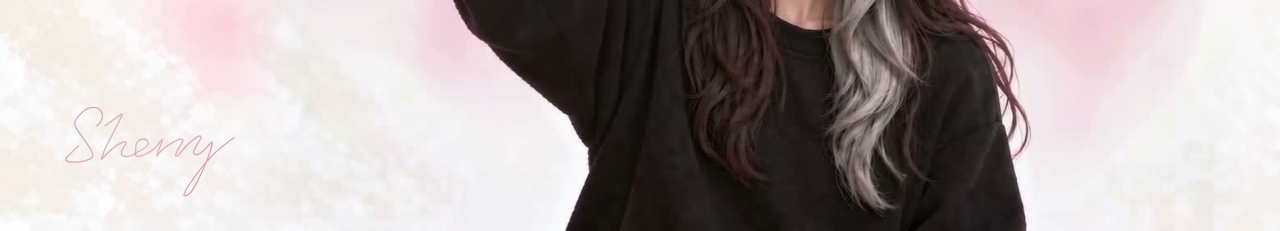
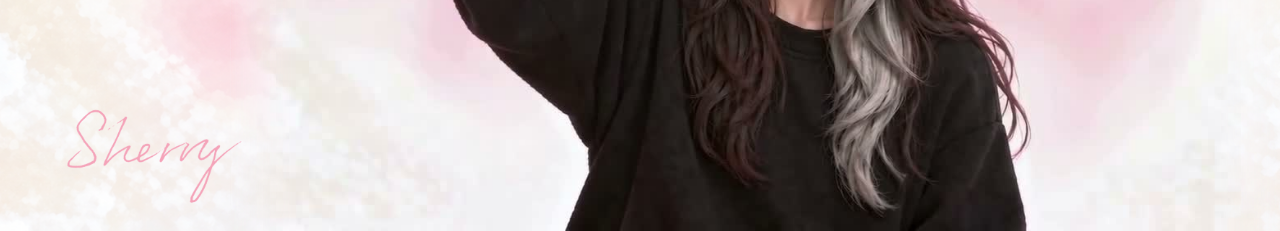
Before and after one commit to PaperY0/SherryWorld, a Next.js app in the folder site/: page / in a window 1280 px wide. Shown: the part 569-800 px from the top of the page. Built offline with nearby package versions, Linux system fonts and the light colour scheme.

Commit message:
Use Sherry's selected original signature

```diff
--- a/site/src/components/welcome/Welcome.tsx
+++ b/site/src/components/welcome/Welcome.tsx
@@ -175,9 +175,9 @@ export function Welcome({ onEnter }: { onEnter: () => void }) {
           }}>EXPLORE <span aria-hidden="true">↗</span></a>
         </div>
       </div>
-      {/* Authored vector lettering, independent of installed script fonts. */}
+      {/* Exact transparent signature selected by Sherry. */}
       {/* eslint-disable-next-line @next/next/no-img-element */}
-      <img className="welcome-signature" src="/images/sherry-signature.svg" width="340" height="135" alt="Sherry" />
+      <img className="welcome-signature" src="/images/sherry-signature-selected.png" width="1280" height="961" alt="Sherry" />
       {!ready && <div className="welcome-cue">
         <button type="button" onClick={() => {
           if (phase === 'blocked') { changePhase(requested.current ? 'gesture' : 'opening'); play(); }
--- a/site/src/components/welcome/welcome.css
+++ b/site/src/components/welcome/welcome.css
@@ -12,7 +12,7 @@ html[data-welcome=locked] .skip-link{display:none}
 .welcome-invitation h1{font-size:clamp(56px,6vw,96px);line-height:.92;letter-spacing:-.07em;font-weight:600;margin:23px 0 27px;background:linear-gradient(110deg,#e6b5c4 2%,#c37697 47%,#dc9db4 78%,#edc6d2);background-clip:text;-webkit-background-clip:text;color:transparent;-webkit-text-fill-color:transparent}
 .welcome-invitation .pill{min-width:154px;padding:17px 25px;font-size:10px;gap:28px;color:#805069;background:linear-gradient(135deg,rgba(255,255,255,.65),rgba(255,240,245,.22));border:1px solid rgba(255,255,255,.85);backdrop-filter:blur(18px) saturate(145%);-webkit-backdrop-filter:blur(18px) saturate(145%);box-shadow:inset 0 1px 0 rgba(255,255,255,.9),inset 0 -1px 0 rgba(224,173,190,.2),0 8px 28px rgba(154,98,121,.1);transition:transform .3s,box-shadow .3s,background .3s}
 .welcome-invitation .pill:hover{background:linear-gradient(135deg,rgba(255,255,255,.8),rgba(255,235,242,.42));box-shadow:inset 0 1px 0 #fff,0 12px 32px rgba(154,98,121,.16);transform:translateY(-3px)}
-.welcome-signature{position:absolute;left:4.7%;bottom:3.5%;width:clamp(130px,14vw,200px);height:auto;opacity:.86;pointer-events:none;transition:opacity .48s}
+.welcome-signature{position:absolute;left:3%;bottom:-1.5%;width:clamp(168px,18vw,260px);height:auto;opacity:1;pointer-events:none;transition:opacity .48s}
 .welcome-stage.is-entering .welcome-signature{opacity:0}
 .welcome-cue{position:absolute;bottom:27px;left:50%;transform:translateX(-50%);text-align:center;white-space:nowrap}
 .welcome-cue button{background:none;border:0;padding:12px 20px 0;display:flex;align-items:center;flex-direction:column;gap:12px;font-size:10px;letter-spacing:.18em;color:#716a70}
@@ -23,5 +23,5 @@ html[data-welcome=locked] .skip-link{display:none}
 @keyframes welcome-cue{0%,100%{opacity:.35;transform:translateY(0)}50%{opacity:.9;transform:translateY(5px)}}
 @media(max-width:700px){.welcome-film,.welcome-poster,.welcome-stage[data-phase=gesture] .welcome-film,.welcome-stage[data-phase=ready] .welcome-film,.welcome-stage[data-phase=ready] .welcome-poster{width:100%;left:50%;top:57%}.welcome-invitation{left:7%;top:16%}.welcome-invitation .eyebrow{font-size:8px;letter-spacing:.15em}.welcome-invitation h1{font-size:clamp(46px,13vw,76px);margin:16px 0 21px}.welcome-invitation .pill{padding:14px 21px;min-width:135px;font-size:9px}.welcome-cue{bottom:37px}.welcome-cue button{font-size:9px;letter-spacing:.1em}.welcome-skip{right:18px;bottom:17px;font-size:9px}}
 @media(prefers-reduced-motion:reduce){.welcome-invitation,.welcome-film,.welcome-poster{transition:none}.cue-line{animation:none}}
-@media(max-width:700px){.welcome-signature{width:128px;left:6%;bottom:14%}}
+@media(max-width:700px){.welcome-signature{width:168px;left:2%;bottom:14%}}
 @media(max-width:700px){.welcome-film,.welcome-poster,.welcome-stage[data-phase=gesture] .welcome-film,.welcome-stage[data-phase=ready] .welcome-film,.welcome-stage[data-phase=ready] .welcome-poster{top:57%;bottom:auto;transform:translate(-50%,-50%);mask-image:linear-gradient(to right,transparent,#000 6%,#000 94%,transparent),linear-gradient(to bottom,transparent,#000 6%,#000 75%,transparent 100%)}}
```
Also changed, not shown: site/public/images/sherry-signature-selected.png (added), 2 other files (tests, documents, lock files or other folders).
